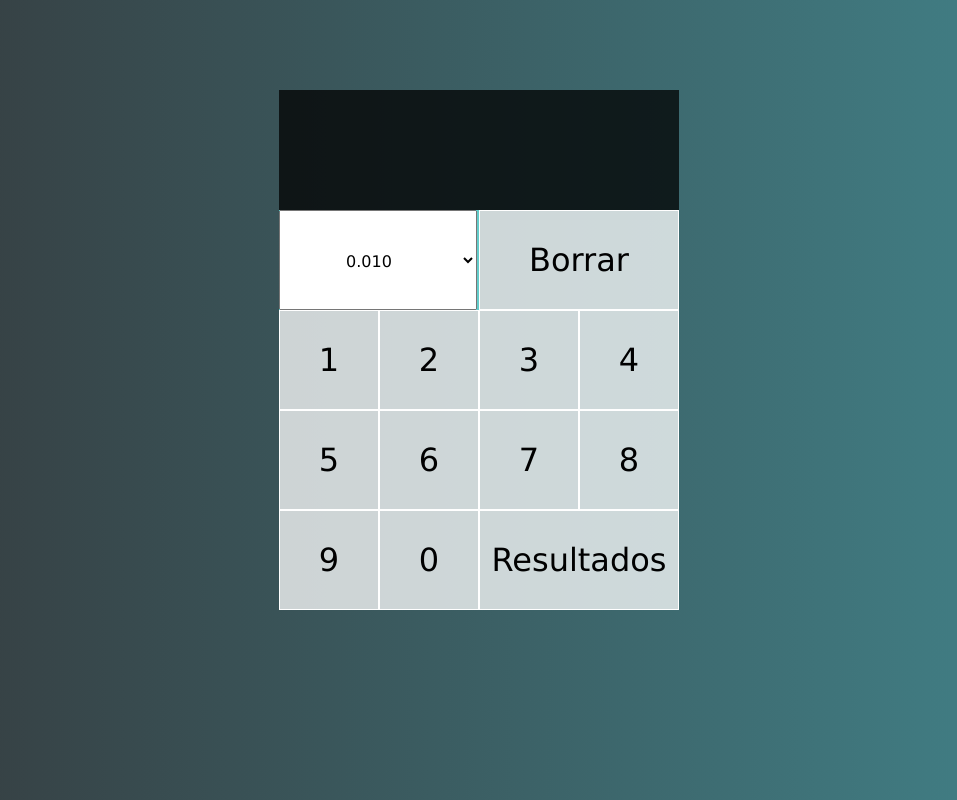
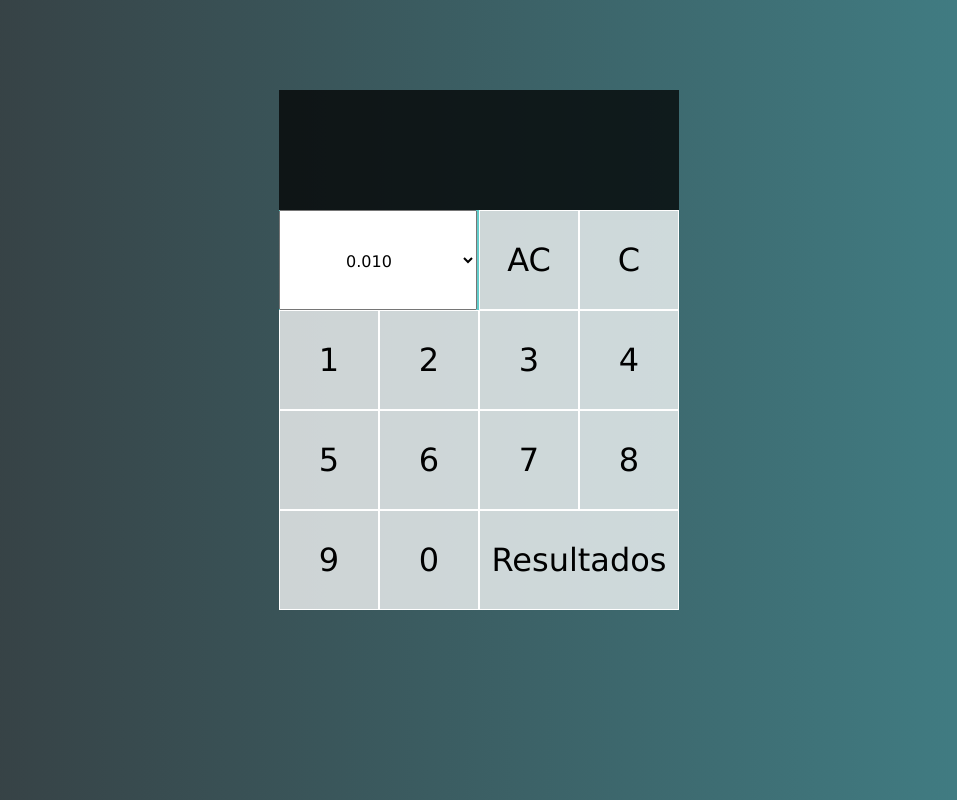
Before and after one commit to higashi04/zeroSamplingCalculator, a plain HTML site: page index.html in a window 1280 px wide. Shown: the whole page, without its empty margins (161-1118 px from the left). Drawn offline with Linux system fonts and the light colour scheme.

Commit message:
Add files via upload

```diff
--- a/index.html
+++ b/index.html
@@ -32,7 +32,8 @@
         <option value="6.5">6.5</option>
         <option value="10.0">10.0</option>
      </select></div>
-     <button class="all-clear span-two">Borrar</button>
+     <button class="all-clear">AC</button>
+     <button class="delete">C</button>
      <button class="number">1</button>
      <button class="number">2</button>
      <button class="number">3</button>
```
